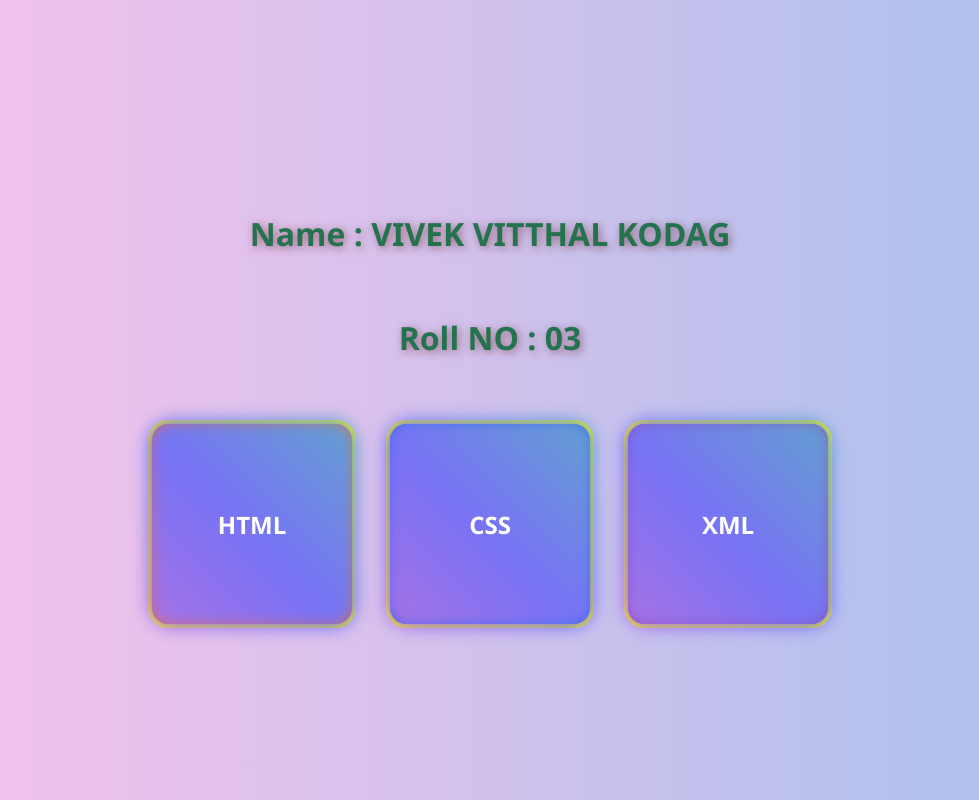
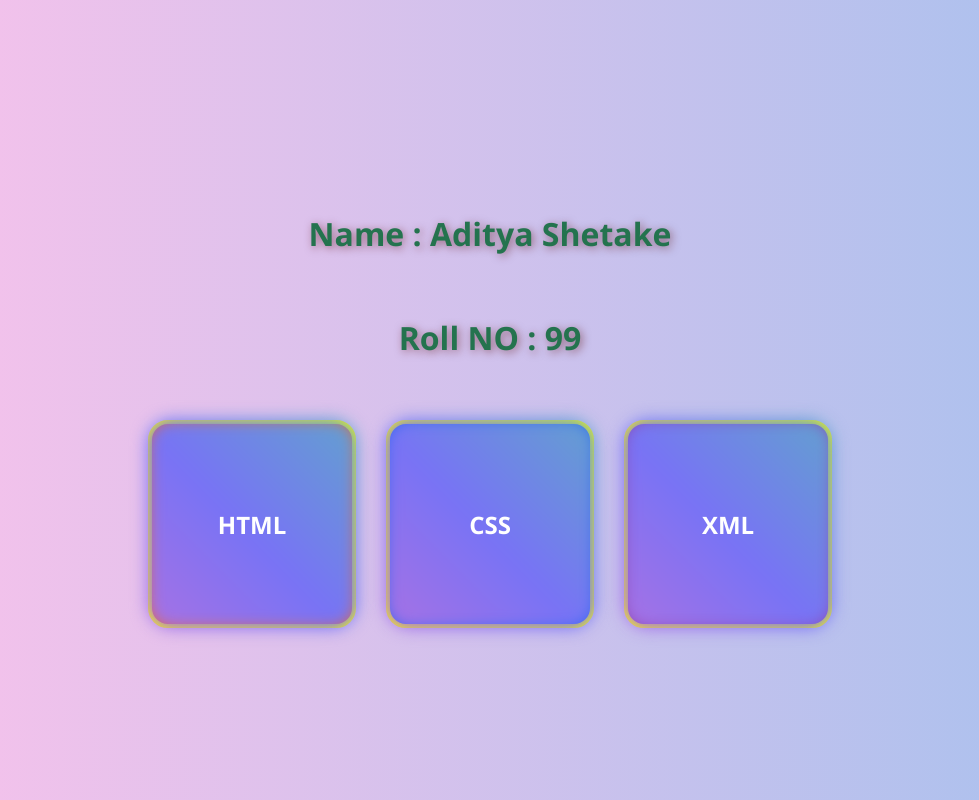
Before and after one commit to Adityashetake/Web-dev-assignments, a plain HTML site: page css/index copy.html in a window 1280 px wide. Shown: the whole page, without its empty margins (150-1129 px from the left). Drawn offline with Linux system fonts and the light colour scheme.

Commit message:
Update index copy.html

```diff
--- a/css/index copy.html
+++ b/css/index copy.html
@@ -2,7 +2,7 @@
 <html lang="en">
 <head>
   <meta charset="UTF-8">
-  <title>VIVEK KODAG - Tech Boxes</title>
+  <title>Aditya Shetake </title>
   <style>
     body {
       margin: 0;
@@ -113,8 +113,8 @@
 </head>
 <body>
 
-  <h1>Name : VIVEK VITTHAL KODAG</h1>
-  <h1>Roll NO : 03</h1>
+  <h1>Name : Aditya Shetake</h1>
+  <h1>Roll NO : 99</h1>
 
 
   <div class="container">
```
